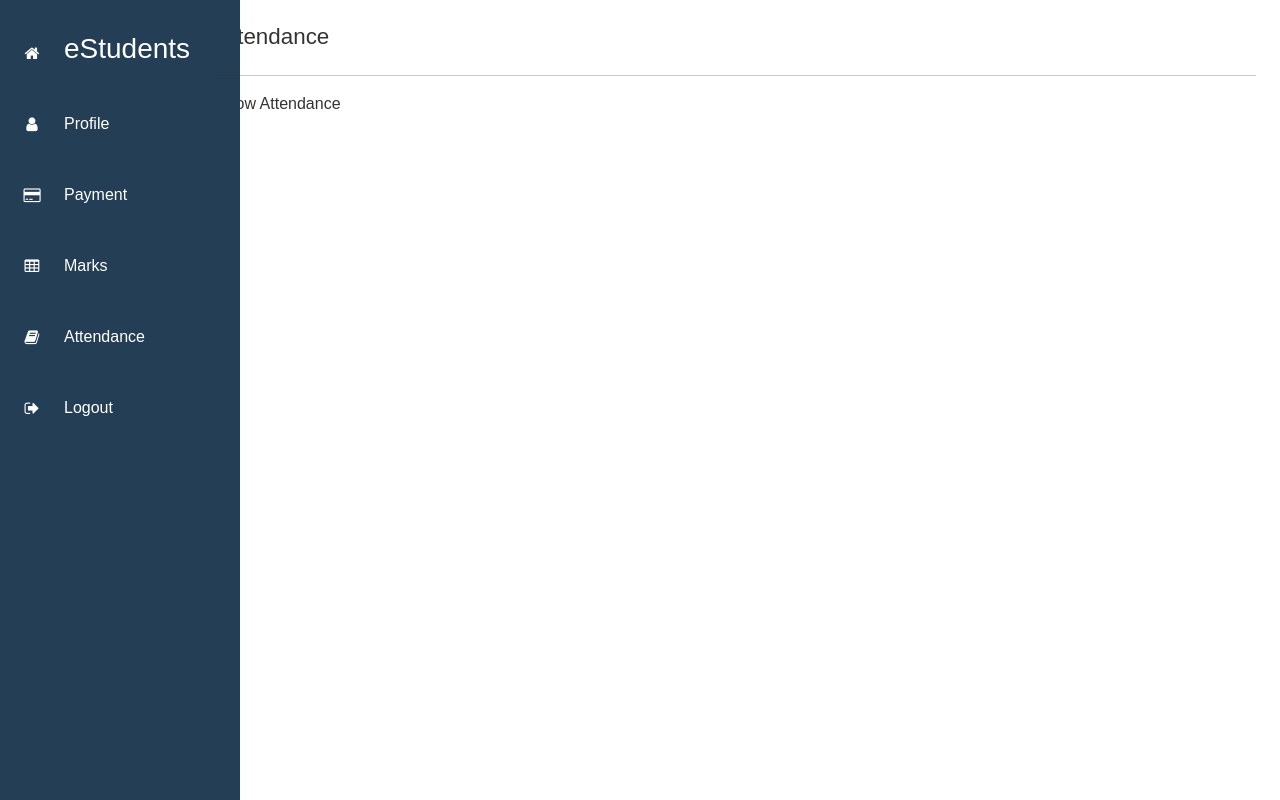
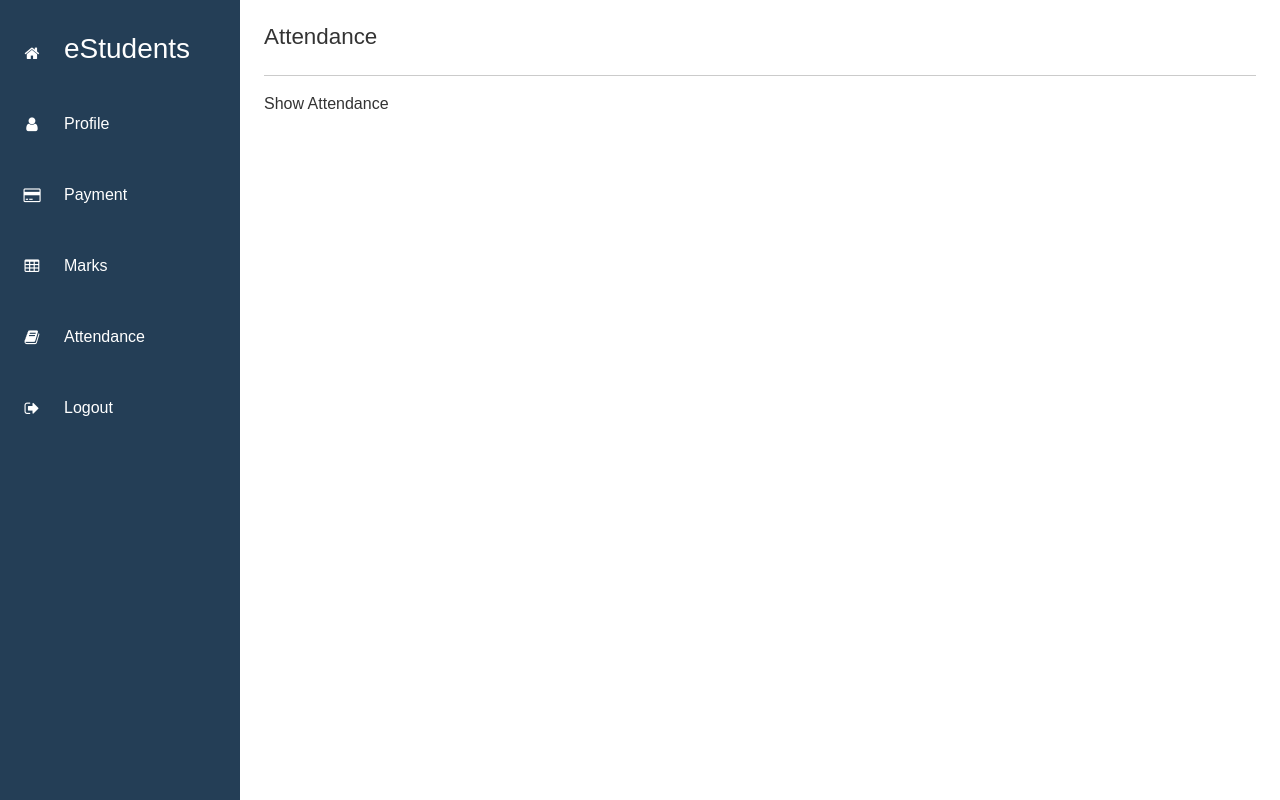
Before and after one commit to sharunrajeev/studentManagementSystem, a Django app: page /user/attendance in a window 1280 px wide. Run offline with Django 4.2, Linux system fonts and the light colour scheme.

Commit message:
very minor update

```diff
--- a/templates/user/attendance.html
+++ b/templates/user/attendance.html
@@ -61,7 +61,7 @@
 <!--            </div>-->
 <!--        </div>-->
 <!-- Dashboard Content -->
-<div class="d-flex flex-column flex-grow-1 p-4 " style="height: 100vh; margin-left: 15%;">
+<div class="d-flex flex-column flex-grow-1 p-4 " style="height: 100vh; margin-left: 15rem;">
     <h1>Attendance</h1>
     <hr>
     <p>
--- a/templates/user/dashboard.html
+++ b/templates/user/dashboard.html
@@ -61,7 +61,7 @@
 <!--    </div>-->
 <!--</div>-->
 <!-- Dashboard Content -->
-<div class="d-flex flex-column flex-grow-1 p-4" style="height: 100vh; margin-left: 15%;">
+<div class="d-flex flex-column flex-grow-1 p-4" style="height: 100vh; margin-left: 15rem;">
     <h1>Welcome {{ User.ApplicationId.Name }} </h1>
     <hr>
 
--- a/templates/user/marks.html
+++ b/templates/user/marks.html
@@ -60,7 +60,7 @@
 <!--            </div>-->
 <!--        </div>-->
         <!-- Dashboard Content -->
-        <div class="d-flex flex-column flex-grow-1 p-4" style="height: 100vh; margin-left: 15%;">
+        <div class="d-flex flex-column flex-grow-1 p-4" style="height: 100vh; margin-left: 15rem;">
             <h1>Marks</h1>
             <hr>
 
```
Also changed, not shown: templates/user/payment_form.html (+4 -4 lines).
